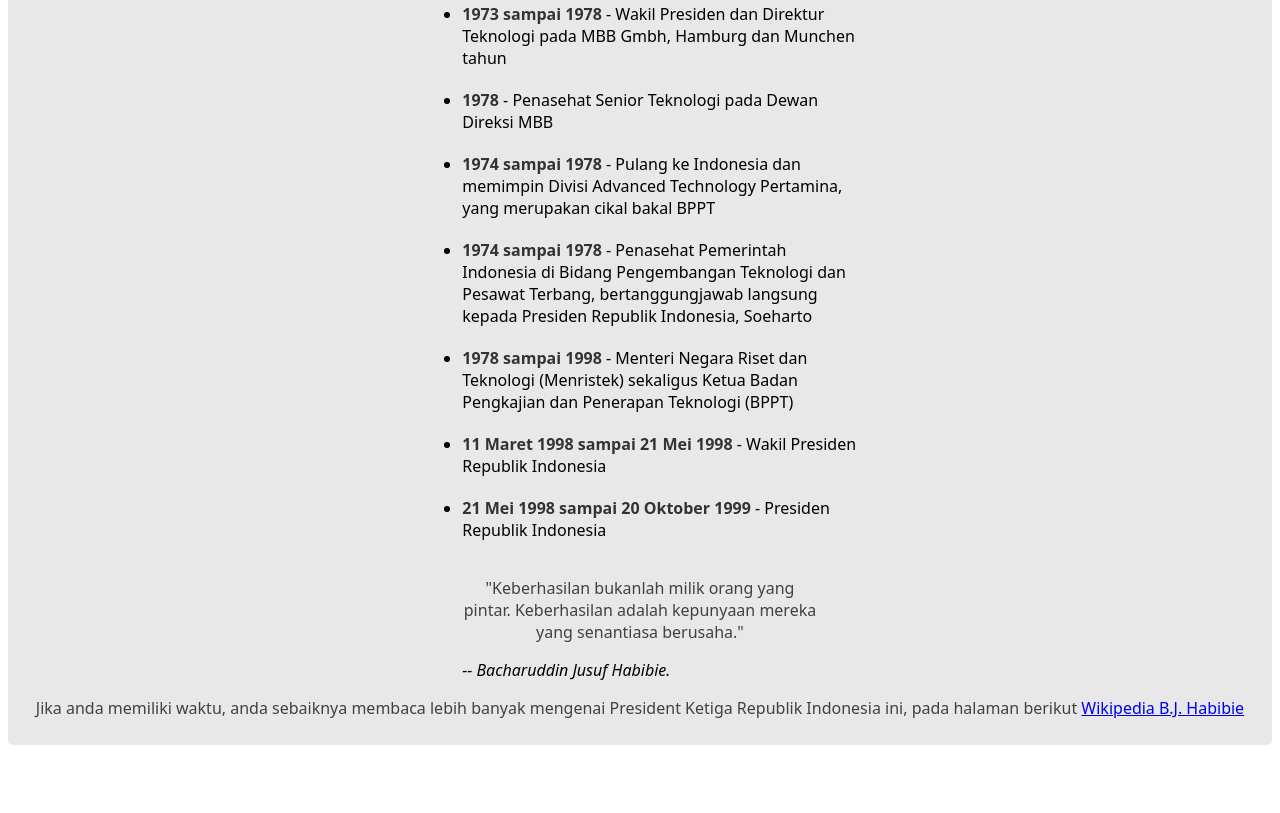
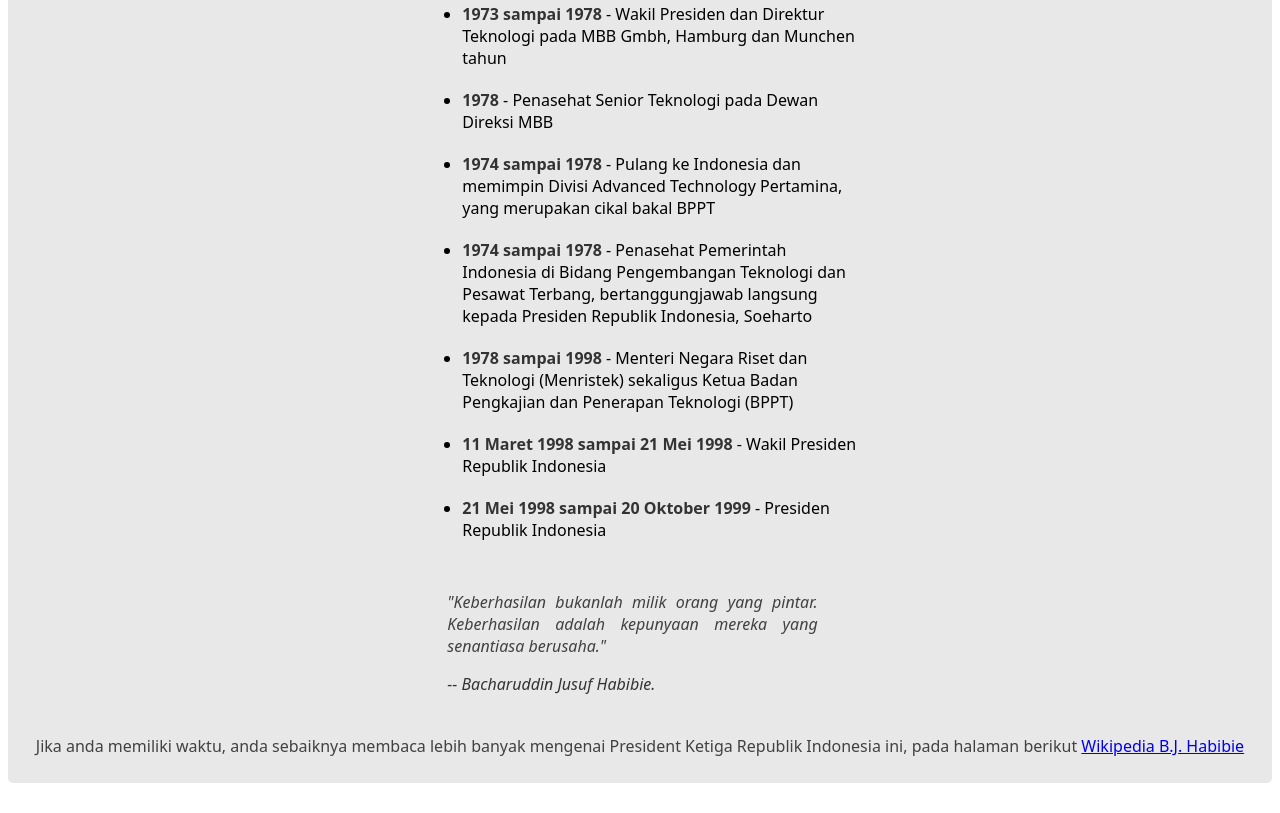
Before and after one commit to Abaljerind/tribute-page, a plain HTML site: page index.html in a window 1280 px wide. Shown: the part 1589-2402 px from the top of the page. Before the commit the page ends 2364 px from the top, so only its background shows below. Drawn offline with Linux system fonts and the light colour scheme.

Commit message:
add style: blockquote & p also cite inside it

```diff
--- a/css/main.css
+++ b/css/main.css
@@ -69,3 +69,19 @@ figure figcaption {
   font-weight: bold;
   color: #333;
 }
+
+/* blockquote */
+blockquote {
+  margin-left: 25px;
+  margin-top: 30px;
+  margin-bottom: 40px;
+}
+
+blockquote p {
+  text-align: justify;
+  font-style: italic;
+}
+
+blockquote cite {
+  color: #333;
+}
```
